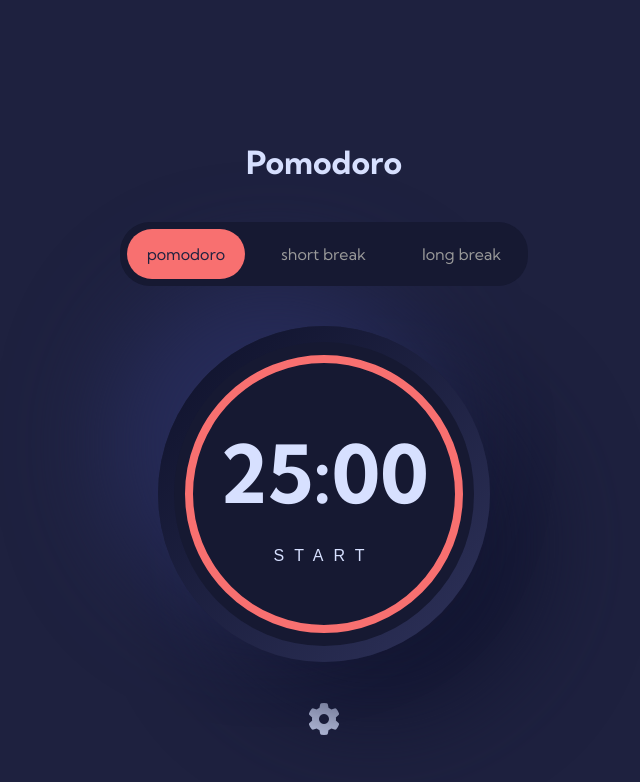
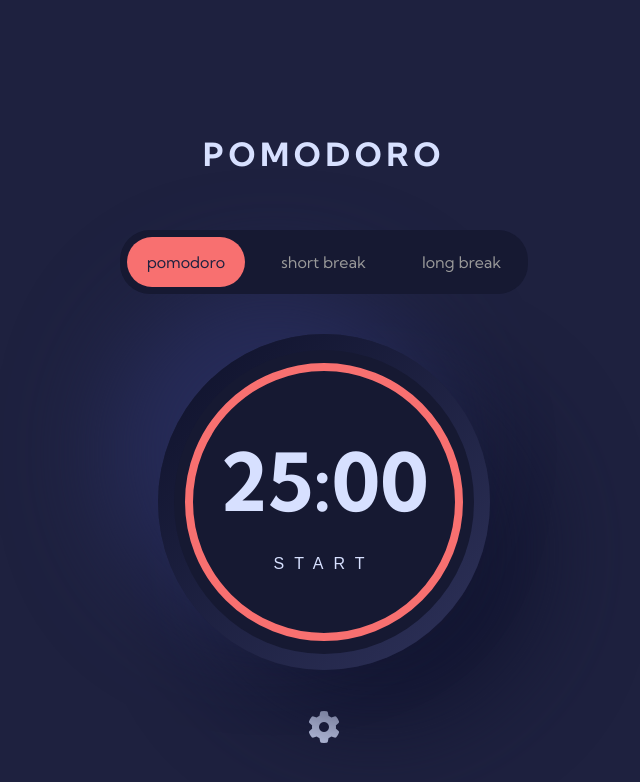
Before and after one commit to asmaasaleh185/Pomodoro-app, a plain HTML site: page index.html in a window 1280 px wide. Shown: the whole page, without its empty margins (316-956 px from the left). Drawn offline with nearby package versions, Linux system fonts and the light colour scheme.

Commit message:
style: add styling for text-based logo

```diff
--- a/CSS/style.css
+++ b/CSS/style.css
@@ -70,6 +70,13 @@ button {
     transition: opacity 0.4s ease;
 }
 
+.logo-text {
+    font-size: 2rem;
+    color: var(--font-color);
+    text-transform: uppercase;
+    letter-spacing: 0.3rem;
+    margin-bottom: 1rem;
+  }
 
 .timer-type {
     background-color: #161932;
```
